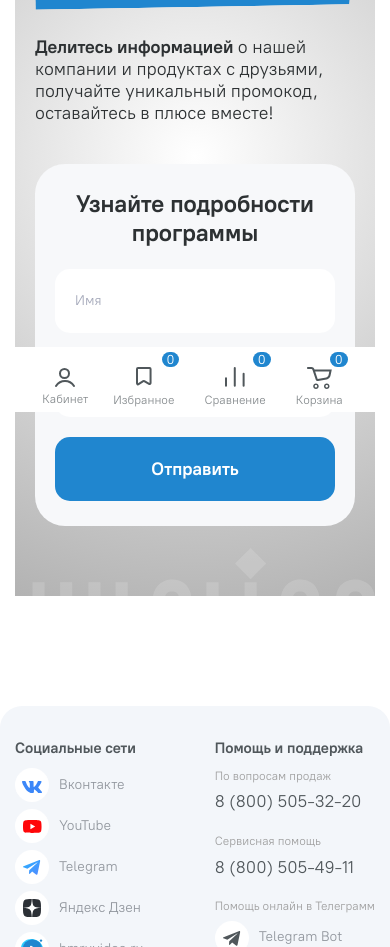
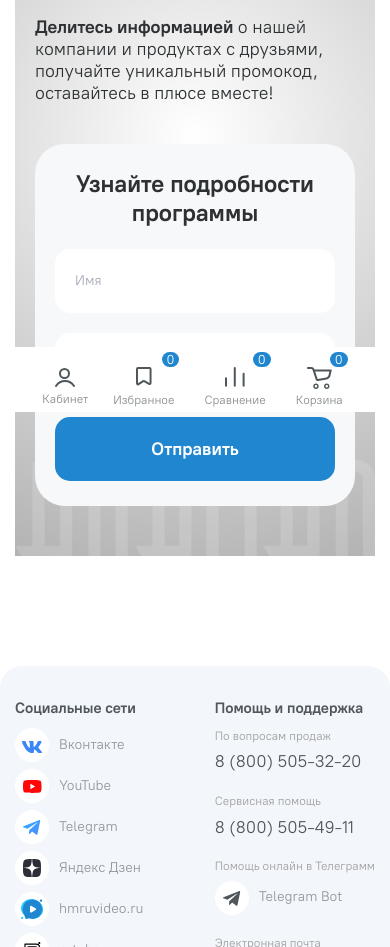
Before and after one commit to theibd56/hmru, a website built with Vite: page invite.html in a window 390 px wide. Shown: the part 432-1379 px from the top of the page. Built offline with nearby package versions, Linux system fonts and the light colour scheme.

Commit message:
change position for invite__img_letters

```diff
--- a/sass/blocks/media/_invite.scss
+++ b/sass/blocks/media/_invite.scss
@@ -56,7 +56,7 @@
 
 @media screen and (max-width: 768px) {
   .invite {
-    padding: 70px 20px;
+    padding: 50px 20px;
     &__title {
       span {
         font-size: 30px;
@@ -77,6 +77,9 @@
       }
     }
   }
+  .invite__img_letters {
+    bottom: -20px;
+  }
 }
 
 @media  screen and (max-width: 435px) {
```
